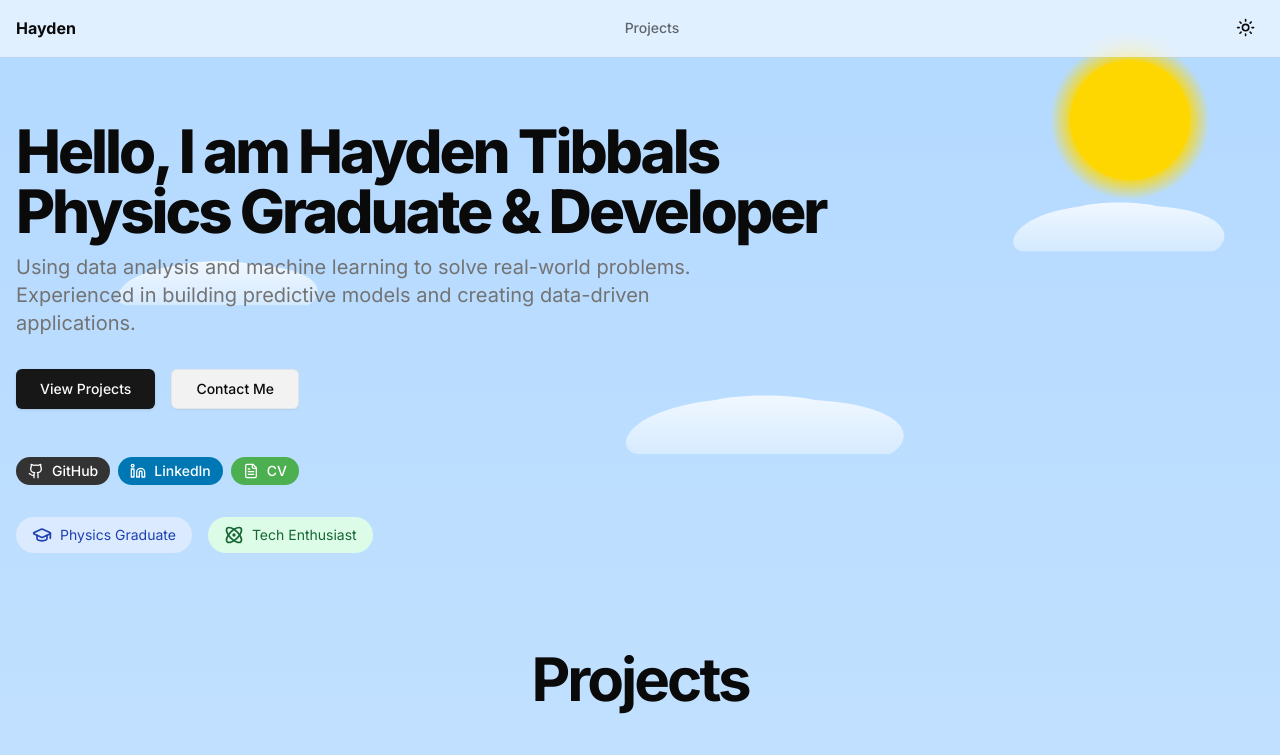
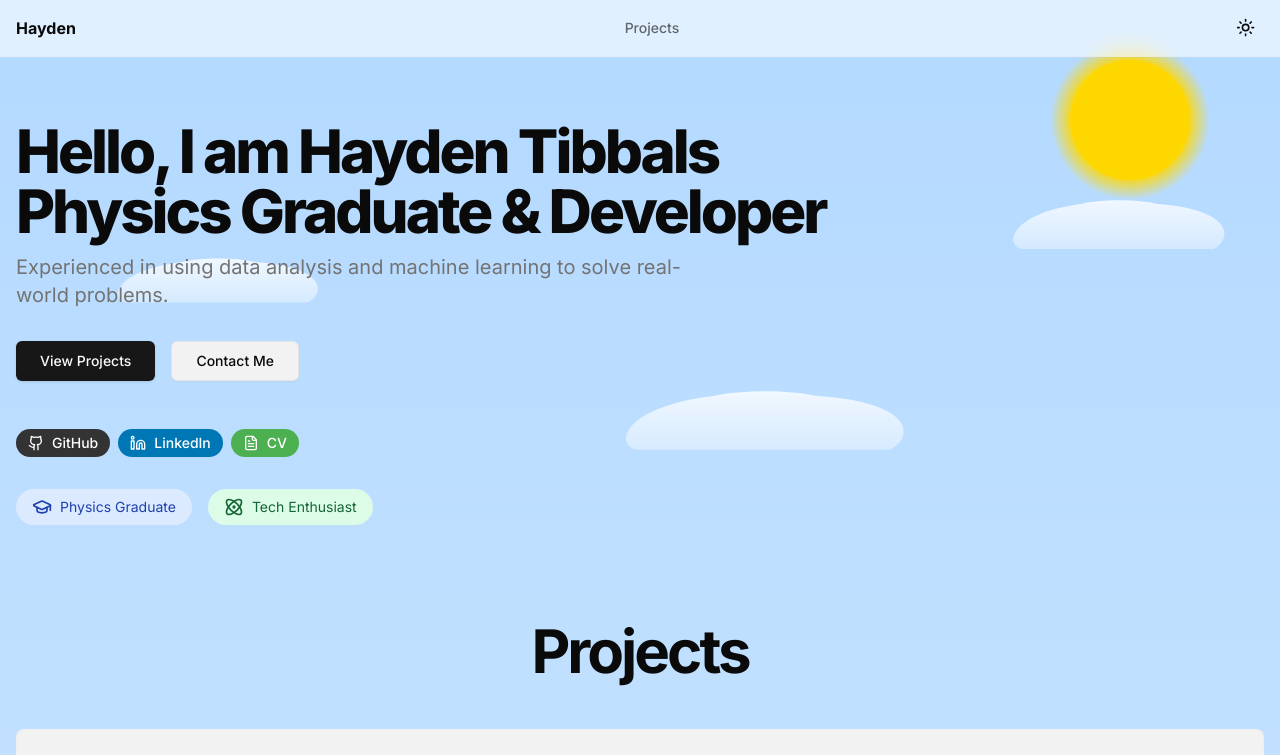
Before and after one commit to haydentbs/portfolio-website-3, a Next.js app: page / in a window 1280 px wide. Shown: the top 755 px of the page. Built offline with nearby package versions, Linux system fonts and the light colour scheme.

Commit message:
rephrasing

```diff
--- a/components/hero.tsx
+++ b/components/hero.tsx
@@ -10,7 +10,7 @@ export default function Hero() {
           Physics Graduate & Developer
         </h1>
         <p className="max-w-[700px] text-lg md:text-xl text-muted-foreground">
-          Using data analysis and machine learning to solve real-world problems. Experienced in building predictive models and creating data-driven applications.
+          Experienced in using data analysis and machine learning to solve real-world problems.
         </p>
       </div>
       <div className="flex flex-col sm:flex-row gap-3 sm:gap-4">
```
